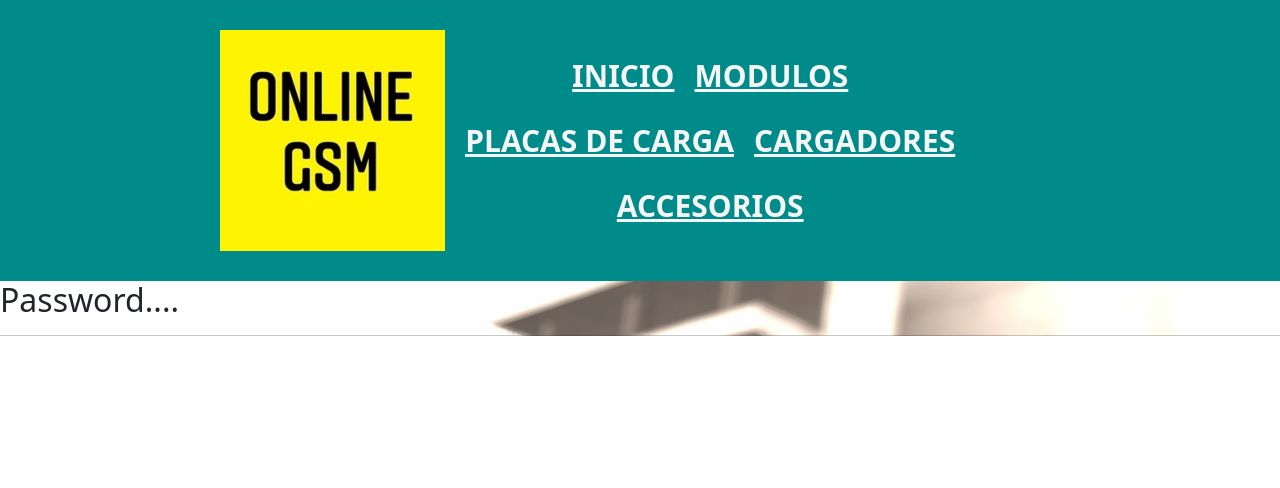
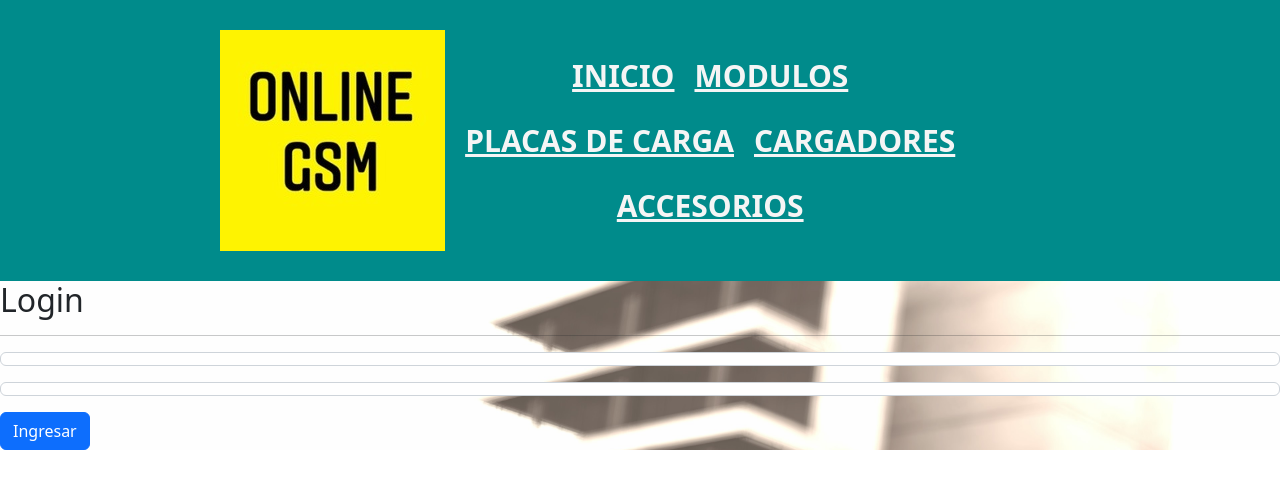
Before and after one commit to Christian-Mundel/Trabajo1.1-React.js, a React (Create React App) app: page /login in a window 1280 px wide. Shown: the top 488 px of the page. Built offline with nearby package versions, Linux system fonts and the light colour scheme; the HTML template or start-up script is replaced by a standard one.

Commit message:
va de nuevo

```diff
--- a/src/App.js
+++ b/src/App.js
@@ -24,8 +24,8 @@ function App() {
           <Route path='/productos/:categoryId' element={ <ItemListContainer /> }/>
           <Route path='/cart' element={ <Cart /> }/>
           <Route path='/detail/:itemId' element={ <ItemDetailContainer /> }/>
+          <Route path='/nosotros' element={ <Nosotros /> }/>
           <Route path='/login' element={ <LoginScreen /> }/>
-          <Route path='/nosotros' element={ <Nosotros /> }/>
           <Route path='*' element={ <Navigate to={"/"}/> }/>
         </Routes>
 
--- a/src/components/LoginScreen/LoginScreen.js
+++ b/src/components/LoginScreen/LoginScreen.js
@@ -3,11 +3,31 @@ import './LoginScreen.scss'
 
 const LoginScreen = () => {
 
+    const handleSubmit = (e) => {
+        e.preventDefault()
+    }
+
     return (
         <div className="login-container">
             <div className="login">
-                <h2>Password....</h2>
+                <h2>Login</h2>
                 <hr/>
+
+                <form onSubmit={handleSubmit}>
+                    <imput
+                        type={'email'}
+                        className="form-control my-3"
+                        placeholder='Tu email'
+                    />
+
+                    <imput
+                        type={'text'}
+                        className="form-control my-3"
+                        placeholder='Contraseña'
+                    />
+
+                    <button className='btn btn-primary' type='submit'>Ingresar</button>
+                </form>
             </div>
         </div>
     )
```
